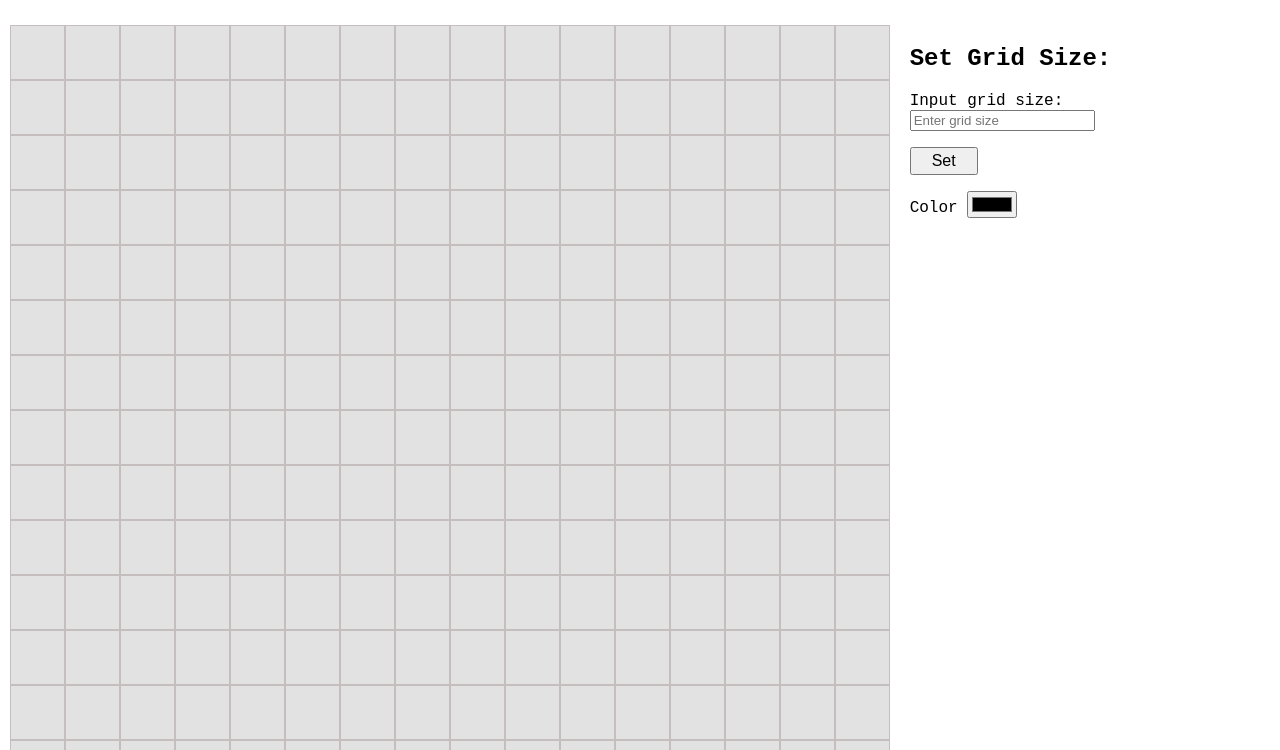
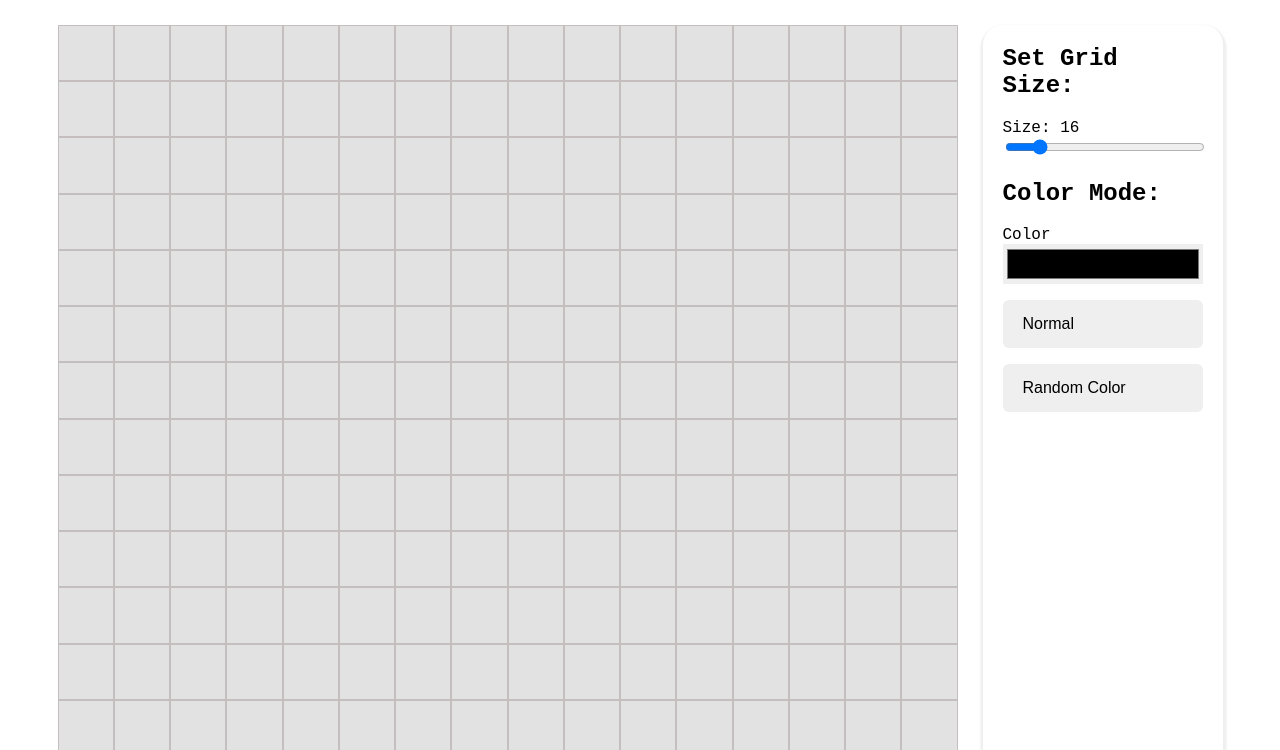
Before and after one commit to cr3do/etch-a-sketch, a plain HTML site: page index.html in a window 1280 px wide. Shown: the part 50-800 px from the top of the page. Drawn offline with Linux system fonts and the light colour scheme.

Commit message:
update layout and css

```diff
--- a/css/style.css
+++ b/css/style.css
@@ -7,6 +7,7 @@ body {
 container {
     display: flex;
     flex-direction: column;
+    flex-wrap: wrap;
 }
 
 header {
@@ -18,6 +19,7 @@ main {
     flex: auto;
     justify-content: center;
     padding: 10px;
+    gap: 25px;
 }
 
 footer {
@@ -44,6 +46,7 @@ footer {
     min-height: 5px;
     aspect-ratio: 1/1;
     flex-grow: 1;
+    box-sizing: border-box;
 }
 
 .cell:hover {
@@ -53,6 +56,22 @@ footer {
 #divGridSize {
     padding: 0 20px;
     font-size: 16px;
+    width: 200px;
+    border-radius: 20px;
+    box-shadow: .5px 3px 2px 3px rgb(240, 239, 239);
+}
+
+#divGridSize input {
+    width: 100%;
+}
+
+#inputColorPicker {
+    border: none;
+    height: 40px;
+}
+
+#inputColorPicker:hover, #txtGridSize:hover {
+    cursor: pointer;
 }
 
 #divGridSize button {
@@ -60,6 +79,22 @@ footer {
     font-size: 16px;
 }
 
-button:hover {
+.buttonContainer > [type=button]:hover {
     cursor: pointer;
+    border: 1px solid rgb(107, 107, 255);
+    transition: all .3s ease;
+    transform: translateY(-3px);
 }
+
+.buttonContainer > input[type=button] {
+    padding: 15px 20px;
+    border: none;
+    font-size: 16px;
+    border-radius: 6px;
+    text-align: left;
+}
+
+.active {
+    background-color: red;
+    color: white;
+}
--- a/index.html
+++ b/index.html
@@ -13,22 +13,29 @@
         </header>
 
         <main>
-            <div id="grid-container">
+            <div id="">
+                <div id="grid-container">
 
+                </div>
             </div>
 
             <div id="divGridSize">
                 <h2>Set Grid Size:</h2>
                 <p>
-                    <label for="txtGridSize">Input grid size:</label>
-                    <input type="number" max="100" maxlength="3" id="txtGridSize" placeholder="Enter grid size" required>
+                    <label for="txtGridSize">Size:</label>
+                    <span id="gridValue"></span>
+                    <input type="range" min="1" max="100" value="16" id="txtGridSize" placeholder="Enter grid size" required>
                 </p>
+                <h2>Color Mode:</h2>
                 <p>
-                    <button id="btnSetGridSize">Set</button>
+                    <label for="color">Color</label>
+                    <input type="color" id="inputColorPicker">
                 </p>
-                <p>
-                    <label for="">Color</label>
-                    <input type="color" id="inputColorPicker">
+                <p class="buttonContainer">
+                    <input type="button" id="btnColorNormal" value="Normal" />
+                </p>
+                <p class="buttonContainer">
+                    <input type="button" id="btnColorRandom" value="Random Color" />
                 </p>
             </div>
         </main>
--- a/js/script.js
+++ b/js/script.js
@@ -1,18 +1,20 @@
 const container = document.getElementById("grid-container");
+let txtGridSize = document.getElementById("txtGridSize");
+let gridValue = document.getElementById("gridValue");
+
+// set default grid size
+let gridSize = 16;
+gridValue.textContent = gridSize;
 
 // get user grid size
-function getGridSize() {
-    let txtGridSize = document.getElementById("txtGridSize");
+function setGridSize() {
     gridSize = txtGridSize.value;
-
+    gridValue.textContent = txtGridSize.value
     generateGrid();
 }
 
-const btnSetGridSize = document.getElementById("btnSetGridSize");
-btnSetGridSize.addEventListener("click", getGridSize);
+txtGridSize.addEventListener("input", setGridSize);
 
-// set default grid size
-let gridSize = 16;
 // generate grid
 function generateGrid() {
 
@@ -27,7 +29,7 @@ function generateGrid() {
             const row = document.createElement("div");
             row.setAttribute("class", "row");
 
-        for(c = 0; c < gridSize; c++) {
+            for(c = 0; c < gridSize; c++) {
                 const cell = document.createElement("div");
                 cell.setAttribute("class", "cell");
                 row.appendChild(cell);
@@ -40,17 +42,47 @@ function generateGrid() {
 }
 generateGrid();
 
+let colorMode;
+
 // color the grid on hover
 function drawGrid() {
-
     // select all cell
     const cells = document.querySelectorAll(".cell");
     // loop to add each cell with hover event listener
     cells.forEach(cell => {
         cell.addEventListener("mouseover", function() {
             // get current color on color picker
-            let color = document.getElementById("inputColorPicker").value;
+            getColorMode;
+
+            if(colorMode === "color") {
+                color = document.getElementById("inputColorPicker").value;
+                console.log("normal");
+            } else if (colorMode === "randomize") {
+                let randomRed = Math.floor(Math.random() * 254);
+                let randomGreen = Math.floor(Math.random() * 254);
+                let randomBlue = Math.floor(Math.random() * 254);
+                color = `rgb(${randomRed}, ${randomGreen}, ${randomBlue})`;
+                console.log("random");
+            }
+
             cell.setAttribute('style', `background-color: ${color};`);
         });
     });
 }
+
+let btnColorNormal = document.getElementById("btnColorNormal");
+let btnColorRandom = document.getElementById("btnColorRandom");
+btnColorNormal.addEventListener("click", getColorMode);
+btnColorRandom.addEventListener("click", getColorMode);
+
+function getColorMode() {
+    if(this.id === "btnColorNormal") {
+        colorMode = 'color';
+        btnColorRandom.removeAttribute('class', 'active');
+        btnColorNormal.setAttribute('class', 'active');
+    } else if (this.id === "btnColorRandom") {
+        colorMode = 'randomize';
+        btnColorNormal.removeAttribute('class', 'active');
+        btnColorRandom.setAttribute('class', 'active');
+    }
+}
```
